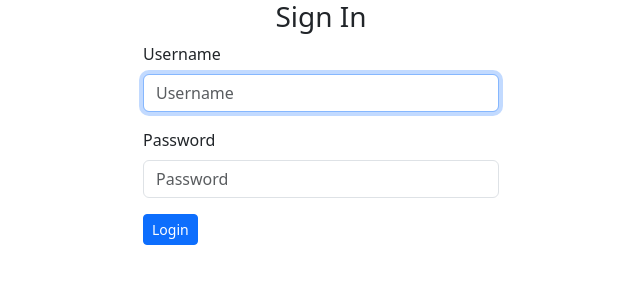
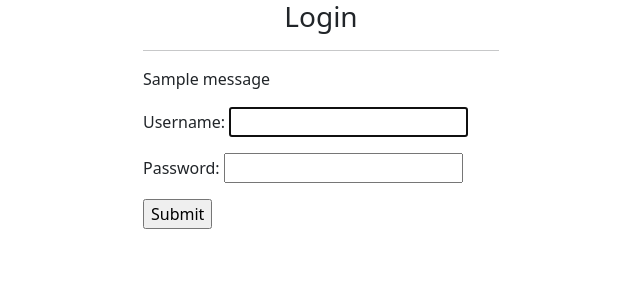
Before and after one commit to Juliet-Ol/instagram-clone, a Django app: page /accounts/login/ in a window 1280 px wide. Shown: the top 300 px of the page, without its empty margins (319-959 px from the left). Run offline with Django 4.2, Linux system fonts and the light colour scheme; tables that the repository leaves empty hold one stand-in row (values such as "Sample post"); one stand-in notice (Sample message) is shown; some libraries are stand-ins or nearby versions.

Commit message:
fix login template and add login details to settings file

```diff
--- a/instaclone/templates/registration/login.html
+++ b/instaclone/templates/registration/login.html
@@ -3,25 +3,32 @@
 {% block content %}
 <div class="container">
   <div class="row">
-    <!-- Empty div -->
+
+
     <div class="col-md-4"></div>
     <div class="col-md-4">
       {% if form.errors %}
-        <p> Password or Username is incorrect </p>
+        <p> Information Might be Incorrect </p>
       {% endif %}
       <div class="panel panel-default">
 
         <div class="panel-heading">
-          <h3 class="text-center">Sign In</h3>
+          <h3 class="text-center">Login </h3>
+          <hr>
+          {% if messages%}
+            {%for message in messages %}
+            <p>{{message}}</p>
+            {% endfor%}
+          {% endif %}
         </div>
         <div class="panel-body">
 
-          <form  action="/accounts/login/" method="post">
+          <form  method="post" action="" >
             {% csrf_token %}
-            {% bootstrap_form form%}
-
+            {{form.as_p}}
+            <!-- {% bootstrap_form form %} -->
             <div class="form-group">
-              <input type="submit" class="btn btn-primary btn-sm" value="Login">
+              <input type="submit" />
             </div>
 
             <input type="hidden" name="next" value="{{next}}">
--- a/instagram/settings.py
+++ b/instagram/settings.py
@@ -54,7 +54,7 @@ MIDDLEWARE = [
     'django.middleware.security.SecurityMiddleware',
     'django.contrib.sessions.middleware.SessionMiddleware',
     'django.middleware.common.CommonMiddleware',
-    'django.middleware.csrf.CsrfViewMiddleware',
+    # 'django.middleware.csrf.CsrfViewMiddleware',
     'django.contrib.auth.middleware.AuthenticationMiddleware',
     'django.contrib.messages.middleware.MessageMiddleware',
     'django.middleware.clickjacking.XFrameOptionsMiddleware',
@@ -151,3 +151,6 @@ cloudinary.config(
   api_key = "471245994175868",
   api_secret = "CAS-yrgWOfJHRN1IYD58181C8Sw",
 )
+
+LOGIN_REDIRECT_URL='index'
+LOGOUT_REDIRECT_URL='login'
```
